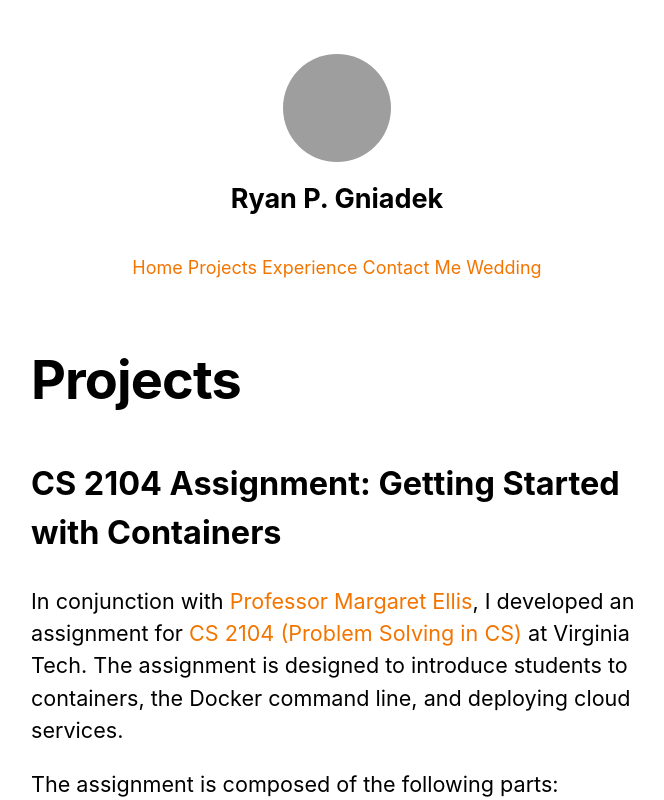
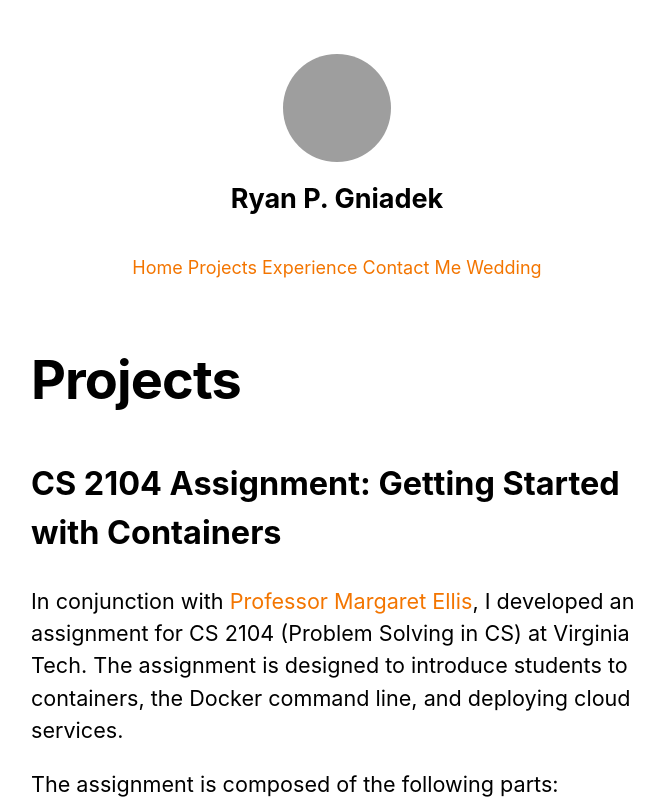
Before and after one commit to ryangniadek/next-js-website, a Next.js app: page /projects in a window 1280 px wide. Shown: the top 800 px of the page, without its empty margins (303-967 px from the left). Built offline with nearby package versions, Linux system fonts and the light colour scheme; grey boxes are pictures that could not be loaded.

Commit message:
Removed broken projects link

```diff
--- a/pages/projects.js
+++ b/pages/projects.js
@@ -20,9 +20,8 @@ export default function Projects() {
         <h2>CS 2104 Assignment: Getting Started with Containers</h2>
         <p>
           In conjunction with <Link href="https://people.cs.vt.edu/maellis1/">
-          Professor Margaret Ellis</Link>, I developed an assignment for
-          {" "}<Link href="https://cs.vt.edu/Undergraduate/courses/CS2104.html">CS
-          2104 (Problem Solving in CS)</Link> at Virginia Tech. The assignment
+          Professor Margaret Ellis</Link>, I developed an assignment for CS
+          2104 (Problem Solving in CS) at Virginia Tech. The assignment
           is designed to introduce students to containers, the Docker command
           line, and deploying cloud services.
         </p>
```
